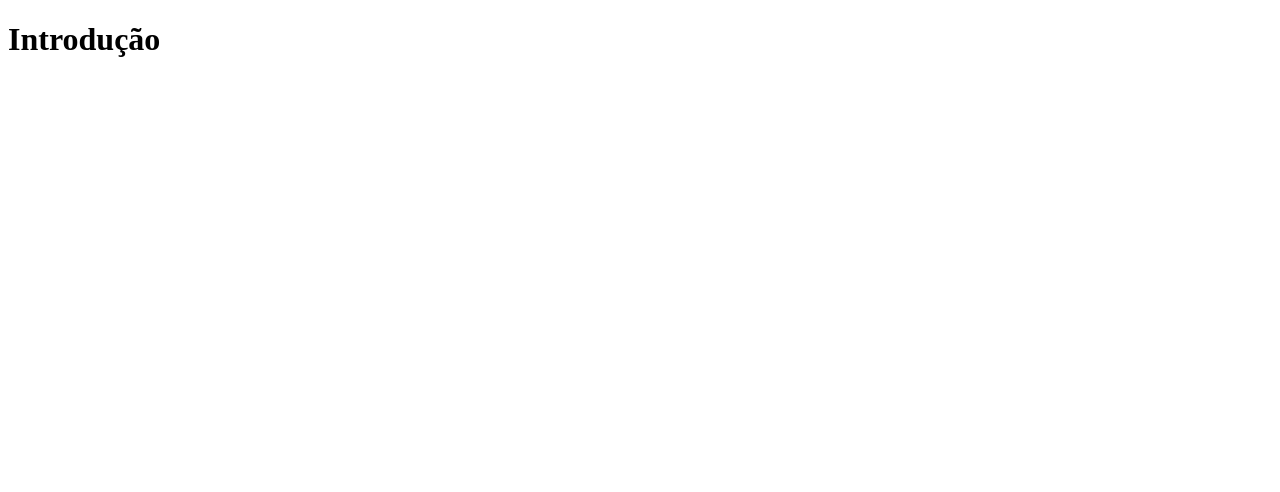
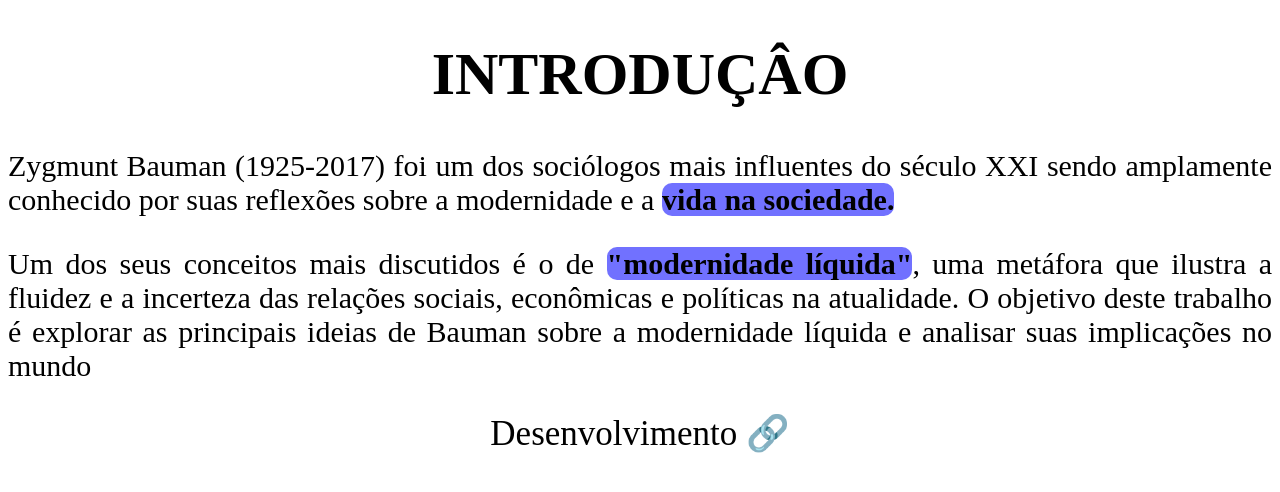
Before and after one commit to samuelalberton/html-css, a plain HTML site: page projetos/introdução.html in a window 1280 px wide. Drawn offline with Linux system fonts and the light colour scheme.

Commit message:
criação

```diff
--- a/projetos/introdução.html
+++ b/projetos/introdução.html
@@ -4,8 +4,21 @@
     <meta charset="UTF-8">
     <meta name="viewport" content="width=device-width, initial-scale=1.0">
     <title>Introdução</title>
+    <link rel="stylesheet" href="style2.css">
 </head>
 <body>
-    <h1>Introdução</h1>
+    <h1>INTRODUÇÂO</h1>
+    <article>
+
+        <p>
+            Zygmunt Bauman (1925-2017) foi um dos sociólogos mais influentes do século XXI sendo amplamente conhecido por suas reflexões sobre a modernidade e a <strong>vida na sociedade.</strong>
+        </p>
+        <p>
+            Um dos seus conceitos mais discutidos é o de <strong>"modernidade líquida"</strong>, uma metáfora que ilustra a fluidez e a incerteza das relações sociais, econômicas e políticas na atualidade. O objetivo deste trabalho é explorar as principais ideias de Bauman sobre a modernidade líquida e analisar suas implicações no mundo
+        </p>
+    </article>
+    <nav>
+        <a href="desenvolvimento.html">Desenvolvimento 🔗</a>
+    </nav>
 </body>
 </html>
--- a/projetos/style.css
+++ b/projetos/style.css
@@ -1,4 +1,9 @@
 @charset "UTF-8";
+
+
+body{
+    background-color: black;
+}
 
 .capa{
     text-align: center;
@@ -18,11 +23,12 @@ h2.capa{
 }
 header.capa{
     margin-top: 25vh;
+    color: white;
 }
 nav.capa{
     margin: 19vh;
     font-size: 40px;
 }
 a#pag1{
-    color: black;
+    color: white;
 }
--- /dev/null
+++ b/projetos/style2.css
@@ -0,0 +1,23 @@
+@charset "UTF-8";
+
+h1{
+    font-size: 60px;
+    text-align: center;
+}
+p{
+    font-size: 30px;
+    text-align: justify;
+}
+strong{
+    text-decoration: none;
+    background-color: rgba(80, 80, 255, 0.808);
+    border-radius: 10px;
+}
+a{
+    color: black;
+    text-decoration: none;
+    font-size: 35px;
+}
+nav{
+    text-align: center;
+}
```
Also changed, not shown: projetos/desenvolvimento.html (added, +11 -0 lines).
